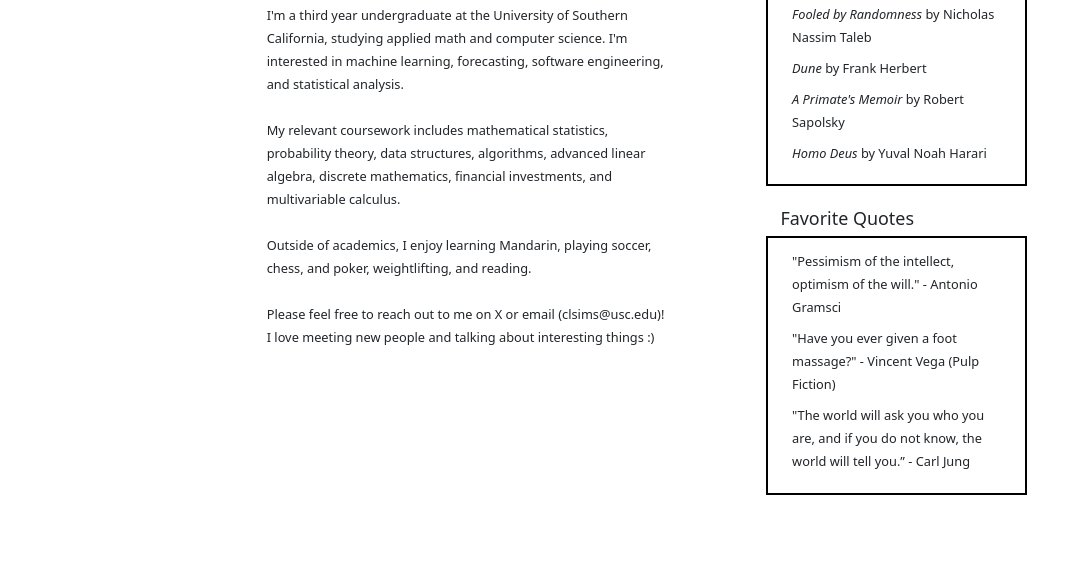
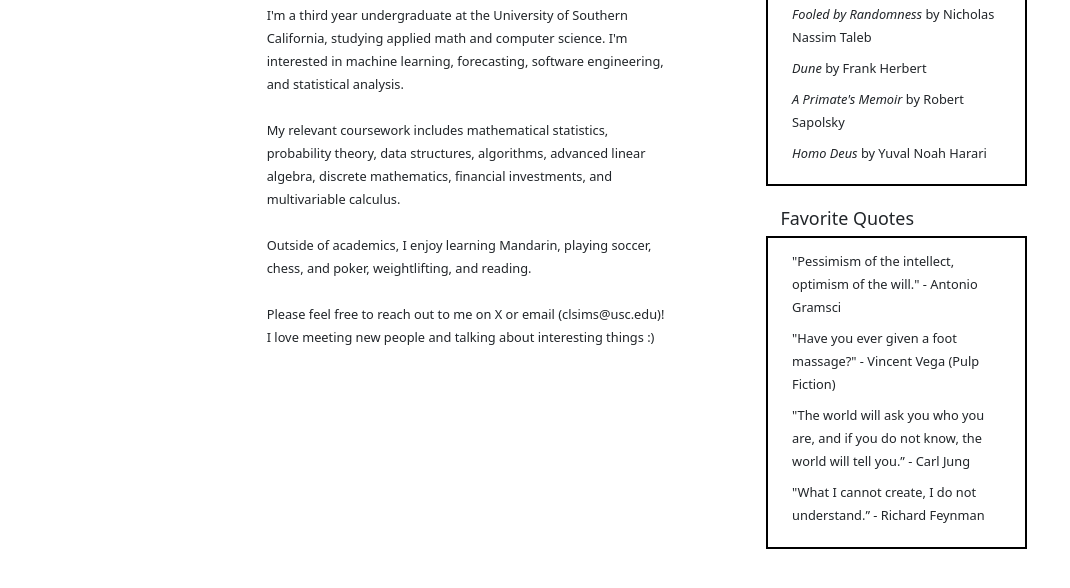
Before and after one commit to clrsims/personal-website-v2, a plain HTML site: page index.html in a window 1280 px wide. Shown: the part 320-908 px from the top of the page, without its empty margins (0-1070 px from the left). Drawn offline with nearby package versions, Linux system fonts and the light colour scheme.

Commit message:
small edits

```diff
--- a/index.html
+++ b/index.html
@@ -103,6 +103,7 @@
 							<h5>"Pessimism of the intellect, optimism of the will." - Antonio Gramsci</h5>
 							<h5>"Have you ever given a foot massage?" - Vincent Vega (Pulp Fiction)</h5>
 							<h5>"The world will ask you who you are, and if you do not know, the world will tell you.” - Carl Jung</h5>
+							<h5>"What I cannot create, I do not understand.” - Richard Feynman</h5>
 						</div>
 
 					</div>
```
